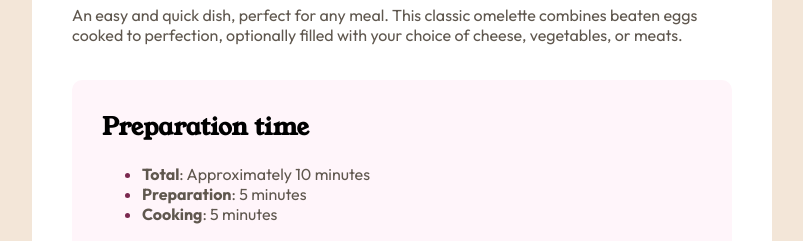
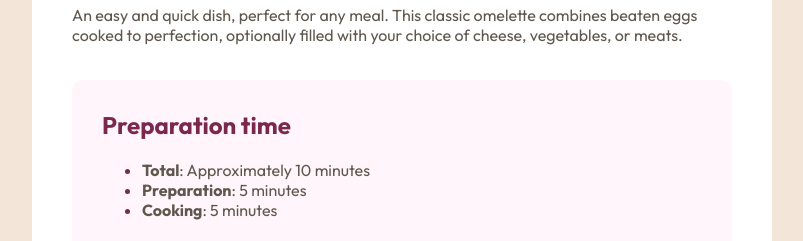
Before and after one commit to mouadbimk/recipe-page-main, a plain HTML site: page index.html in a window 1280 px wide. Shown: the part 559-800 px from the top of the page, without its empty margins (238-1041 px from the left). Drawn offline with Linux system fonts and the light colour scheme.

Commit message:
Update style.css

```diff
--- a/css/style.css
+++ b/css/style.css
@@ -127,7 +127,7 @@ li span {
   padding: 30px;
   border-radius: 10px;
 }
-.box__time h4 {
+.box__time h2 {
   color: hsl(332, 51%, 32%);
   font-family: "Outfit", serif;
 }
```
